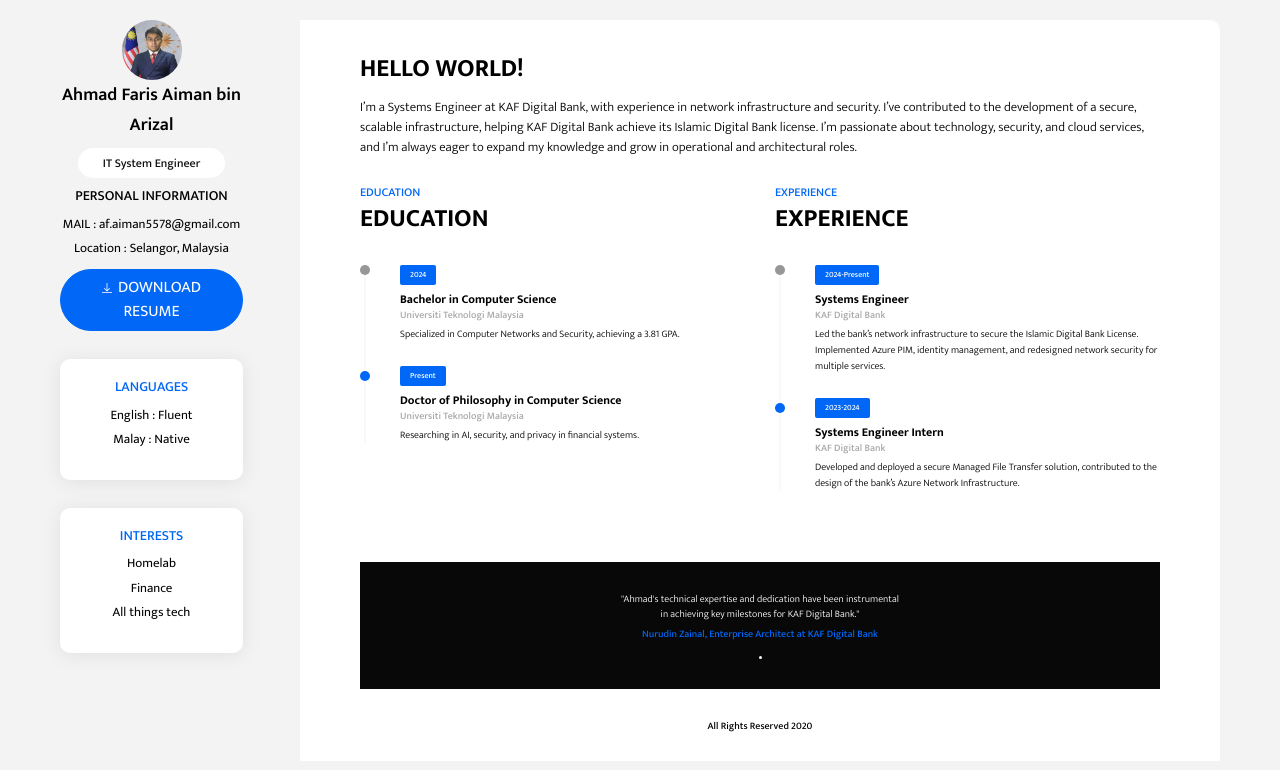
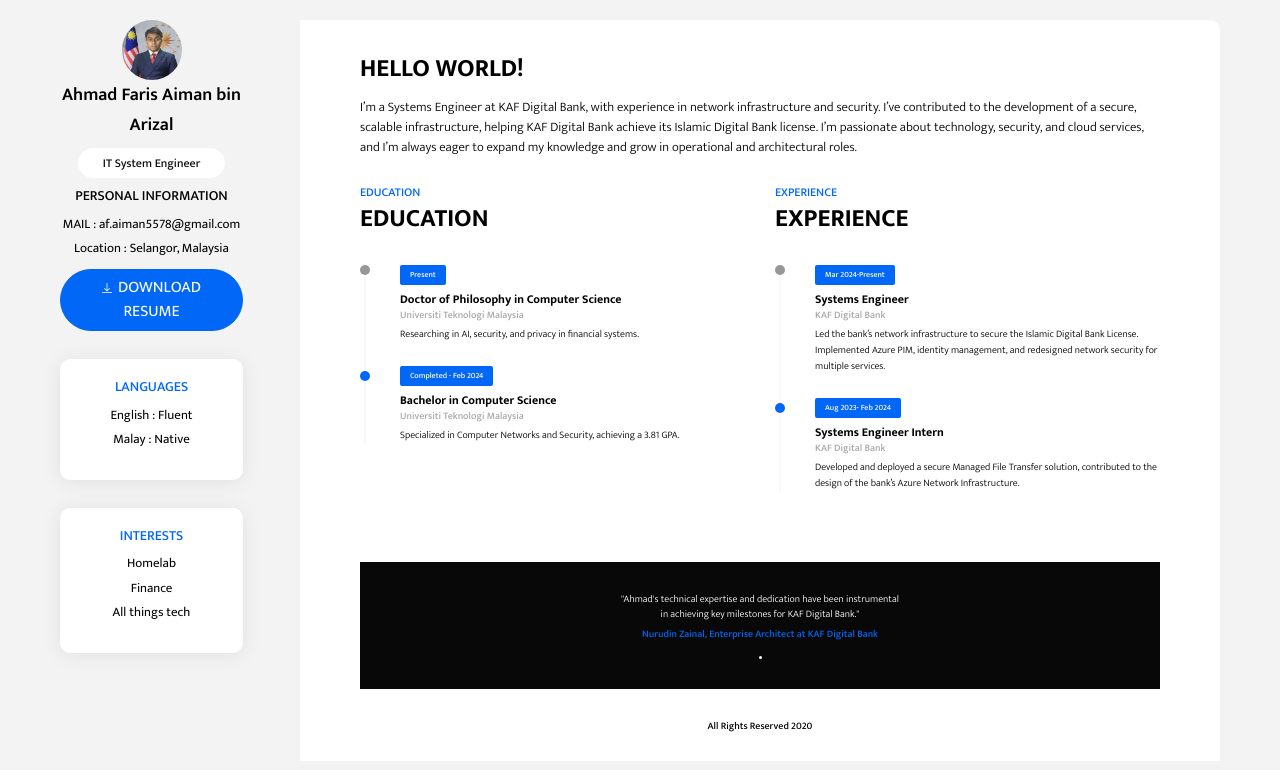
Before and after one commit to Loximity-oss/resume, a website: page index.html in a window 1280 px wide. Drawn offline with Linux system fonts and the light colour scheme.

Commit message:
Update index.html

```diff
--- a/index.html
+++ b/index.html
@@ -63,16 +63,16 @@
                         <h2 class="section-title">Education</h2>
                         <ul class="time-line">
                             <li class="time-line-item">
-                                <span class="badge badge-primary">2024</span>
-                                <h6 class="time-line-item-title">Bachelor in Computer Science</h6>
-                                <p class="time-line-item-subtitle">Universiti Teknologi Malaysia</p>
-                                <p class="time-line-item-content">Specialized in Computer Networks and Security, achieving a 3.81 GPA.</p>
-                            </li>
-                            <li class="time-line-item">
                                 <span class="badge badge-primary">Present</span>
                                 <h6 class="time-line-item-title">Doctor of Philosophy in Computer Science</h6>
                                 <p class="time-line-item-subtitle">Universiti Teknologi Malaysia</p>
                                 <p class="time-line-item-content">Researching in AI, security, and privacy in financial systems.</p>
+                            </li>
+                            <li class="time-line-item">
+                                <span class="badge badge-primary">Completed - Feb 2024</span>
+                                <h6 class="time-line-item-title">Bachelor in Computer Science</h6>
+                                <p class="time-line-item-subtitle">Universiti Teknologi Malaysia</p>
+                                <p class="time-line-item-content">Specialized in Computer Networks and Security, achieving a 3.81 GPA.</p>
                             </li>
                         </ul>
                     </div>
@@ -81,13 +81,13 @@
                         <h2 class="section-title">Experience</h2>
                         <ul class="time-line">
                             <li class="time-line-item">
-                                <span class="badge badge-primary">2024-Present</span>
+                                <span class="badge badge-primary">Mar 2024-Present</span>
                                 <h6 class="time-line-item-title">Systems Engineer</h6>
                                 <p class="time-line-item-subtitle">KAF Digital Bank</p>
                                 <p class="time-line-item-content">Led the bank’s network infrastructure to secure the Islamic Digital Bank License. Implemented Azure PIM, identity management, and redesigned network security for multiple services.</p>
                             </li>
                             <li class="time-line-item">
-                                <span class="badge badge-primary">2023-2024</span>
+                                <span class="badge badge-primary">Aug 2023- Feb 2024</span>
                                 <h6 class="time-line-item-title">Systems Engineer Intern</h6>
                                 <p class="time-line-item-subtitle">KAF Digital Bank</p>
                                 <p class="time-line-item-content">Developed and deployed a secure Managed File Transfer solution, contributed to the design of the bank’s Azure Network Infrastructure.</p>
```
